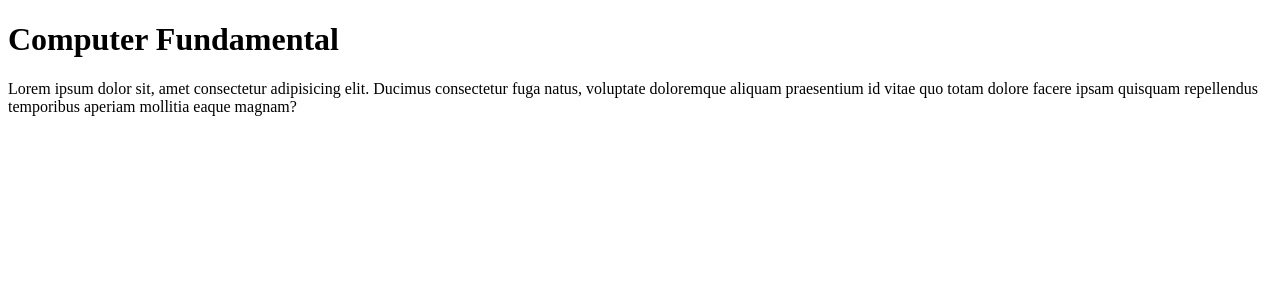
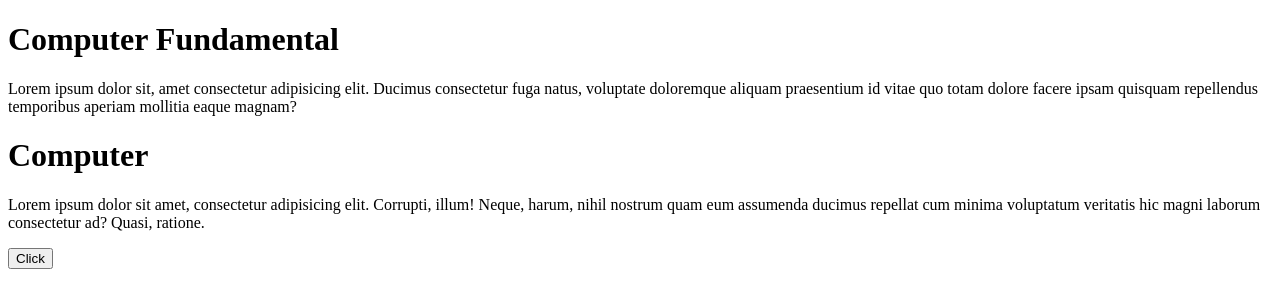
Before and after one commit to keash0012/xyz, a plain HTML site: page index.html in a window 1280 px wide. Drawn offline with Linux system fonts and the light colour scheme.

Commit message:
Pushpa update data

```diff
--- a/index.html
+++ b/index.html
@@ -8,5 +8,12 @@
         <p>
             Lorem ipsum dolor sit, amet consectetur adipisicing elit. Ducimus consectetur fuga natus, voluptate doloremque aliquam praesentium id vitae quo totam dolore facere ipsam quisquam repellendus temporibus aperiam mollitia eaque magnam?
         </p>
+        <div>
+            <h1>Computer</h1>
+            <p>
+                Lorem ipsum dolor sit amet, consectetur adipisicing elit. Corrupti, illum! Neque, harum, nihil nostrum quam eum assumenda ducimus repellat cum minima voluptatum veritatis hic magni laborum consectetur ad? Quasi, ratione.
+            </p>
+            <button>Click</button>
+        </div>
     </body>
 </html>
```
